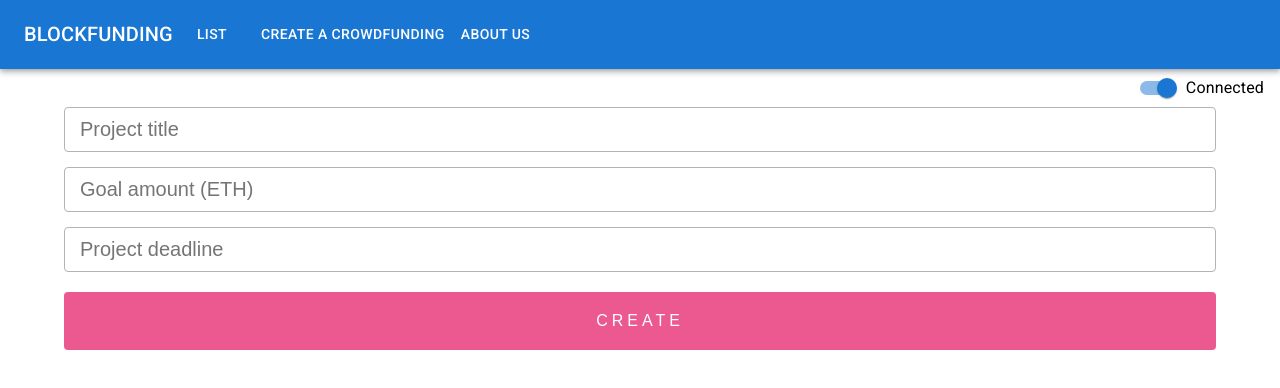
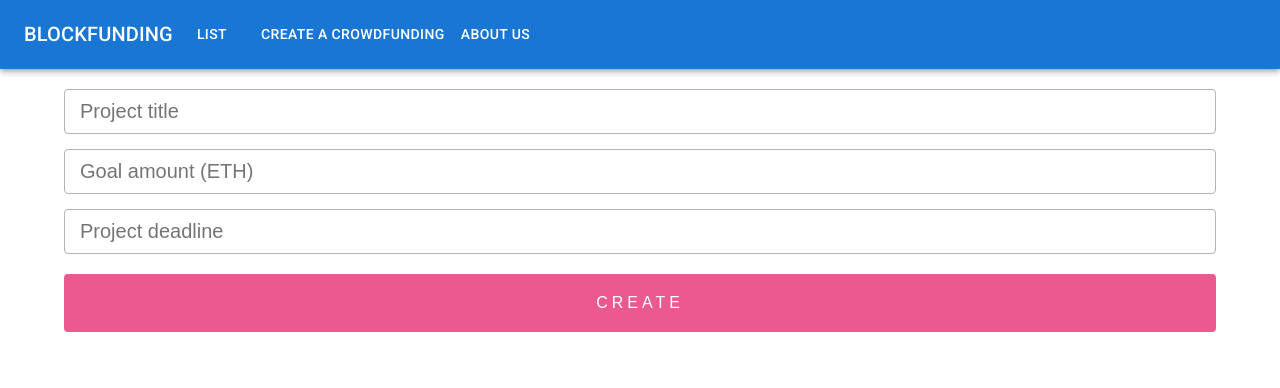
Before and after one commit to gerardcastell/blockfunding, a React (Create React App) app: page /create in a window 1280 px wide. Shown: the top 388 px of the page. Built offline with nearby package versions, Linux system fonts and the light colour scheme; what web3 would draw is missing.

Commit message:
[UPDATE] connect to metamask toggle

```diff
--- a/src/components/shared/Header.tsx
+++ b/src/components/shared/Header.tsx
@@ -52,7 +52,6 @@ export default function Header() {
     setAnchorElUser(null);
   };
   return (
-    <>
     <AppBar position='static'>
       <Container maxWidth='xl'>
         <Toolbar disableGutters>
@@ -126,32 +125,11 @@ export default function Header() {
               <Box sx={{ paddingRight: 1, display: 'flex' }}>
                 <InsertEmoticonSharpIcon />
               </Box>
-                <Typography textAlign='center'>
-                  Connected To Metamask
-                </Typography>
+              <Typography textAlign='center'>Connected To Metamask</Typography>
             </MenuItem>
           )}
         </Toolbar>
       </Container>
     </AppBar>
-      <Box
-        sx={{
-          float: 'right',
-        }}
-      >
-        <FormGroup>
-          <FormControlLabel
-            control={
-              <Switch
-                checked={auth}
-                onChange={handleChange}
-                aria-label='login switch'
-              />
-            }
-            label={auth ? 'Connected' : 'Desconnected'}
-          />
-        </FormGroup>
-      </Box>
-    </>
   );
 }
--- a/src/smartContract.ts
+++ b/src/smartContract.ts
@@ -10,7 +10,6 @@ const abi: AbiItem[] = [
         name: '_crowdFundingAddress',
         type: 'address',
       },
-      { internalType: 'uint256', name: '_amount', type: 'uint256' },
     ],
     name: 'claim',
     outputs: [],
```
Lines whose indentation alone changed are shown as unchanged.
